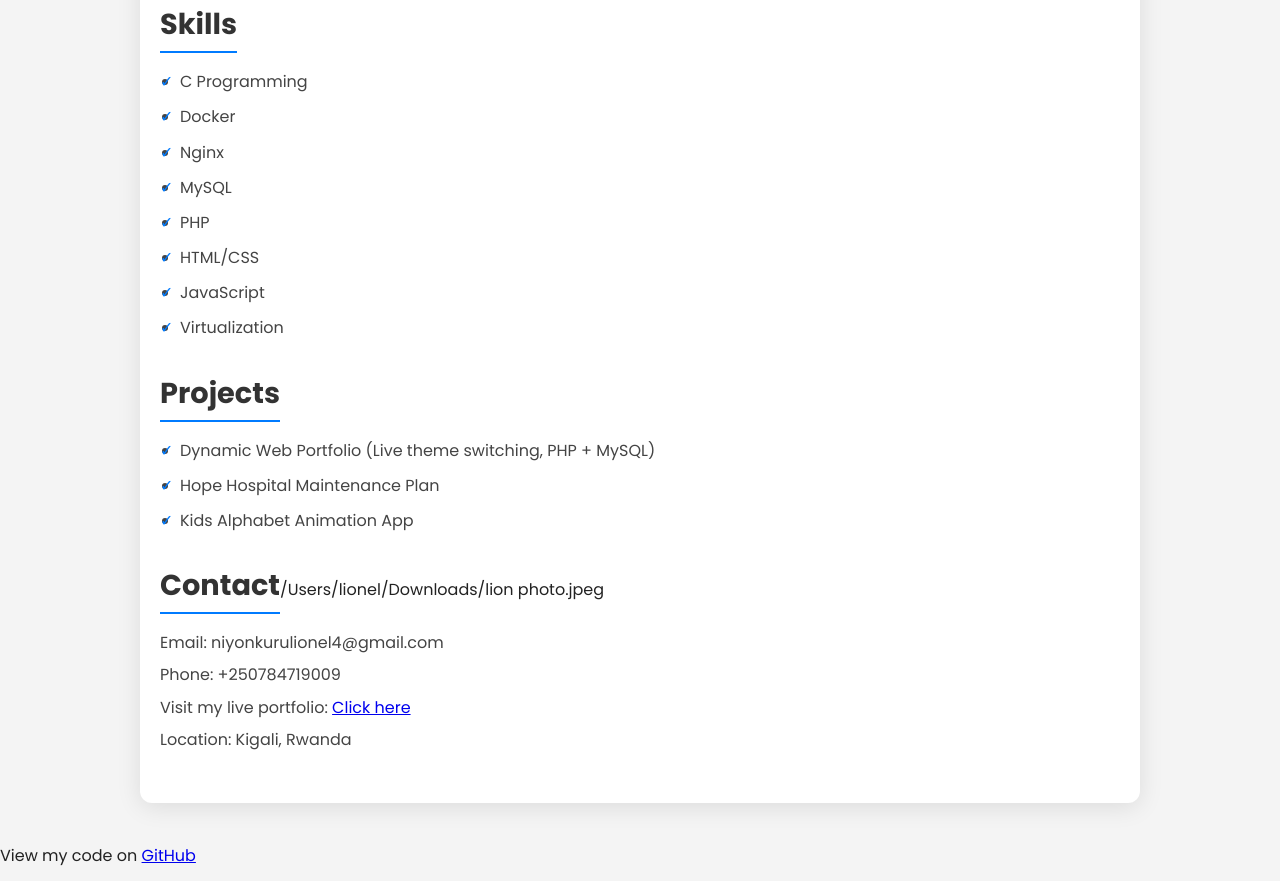
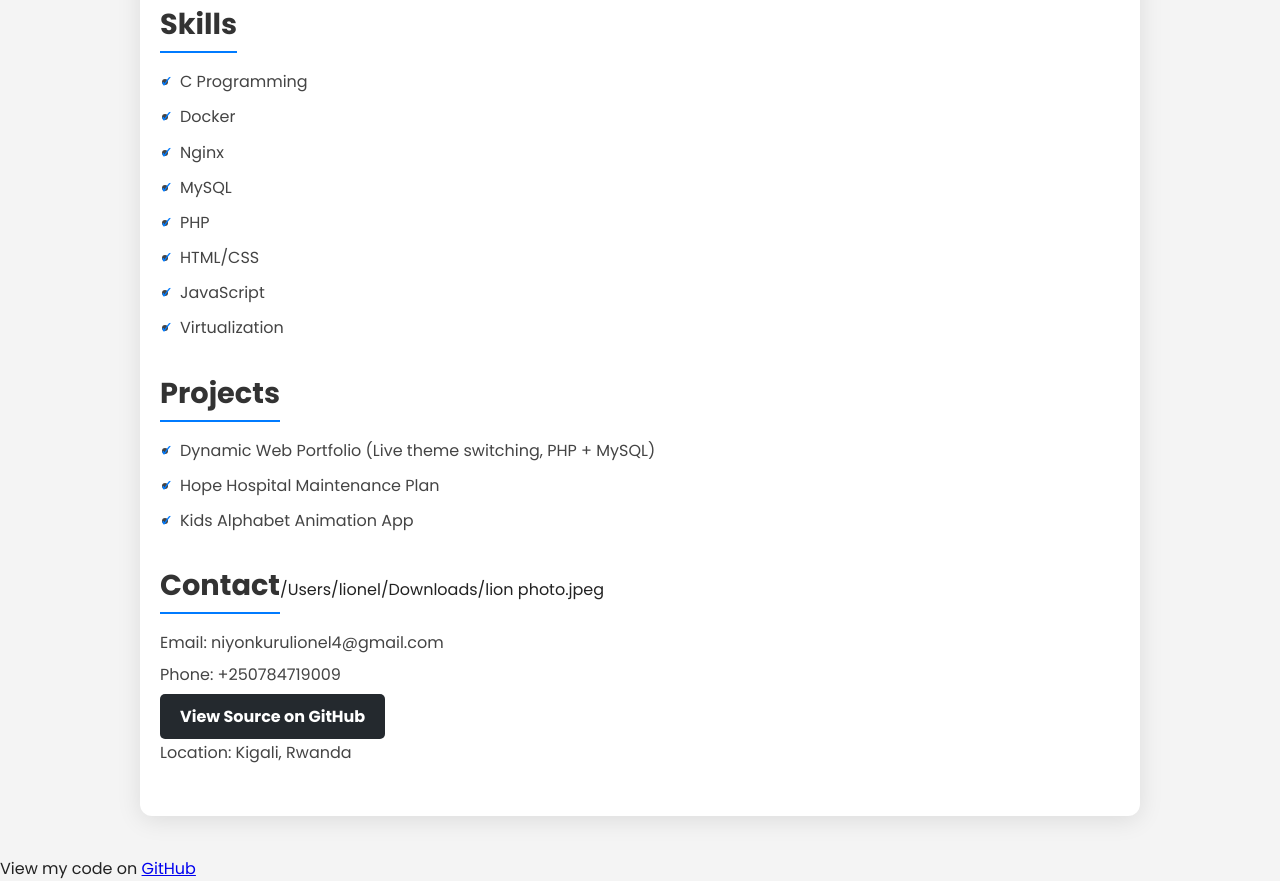
Before and after one commit to NkuruLion/portfolio, a plain HTML site: page index.html in a window 1280 px wide. Shown: the part 787-1668 px from the top of the page. Drawn offline with Linux system fonts and the light colour scheme.

Commit message:
Update index.html

```diff
--- a/index.html
+++ b/index.html
@@ -61,7 +61,8 @@
       <h2>Contact</h2>/Users/lionel/Downloads/lion photo.jpeg
       <p>Email: niyonkurulionel4@gmail.com</p>
       <p>Phone: +250784719009</p>
-     <p>Visit my live portfolio: <a href="https://nkurulion.github.io/portfolio/" target="_blank">Click here</a></p>
+      <a href="https://github.com/NkuruLion/portfolio" target="_blank" class="github-button">View Source on GitHub</a>
+
 
       <p>Location: Kigali, Rwanda</p>
     </section>
```
